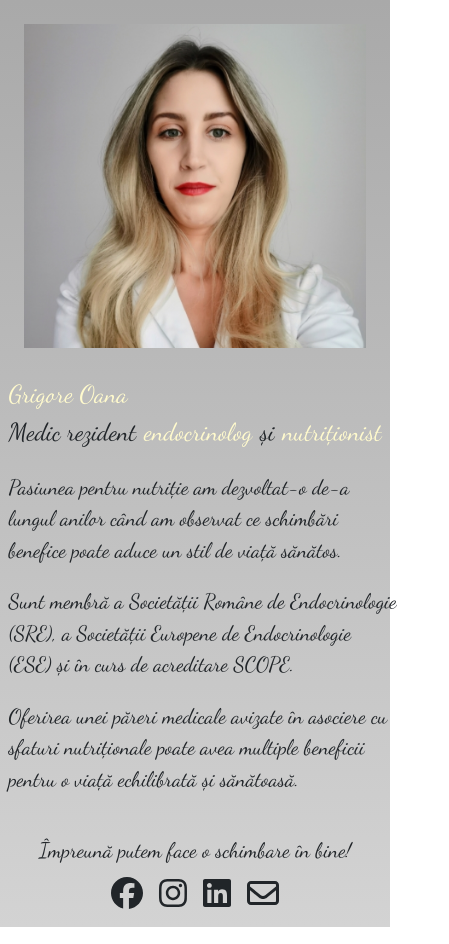
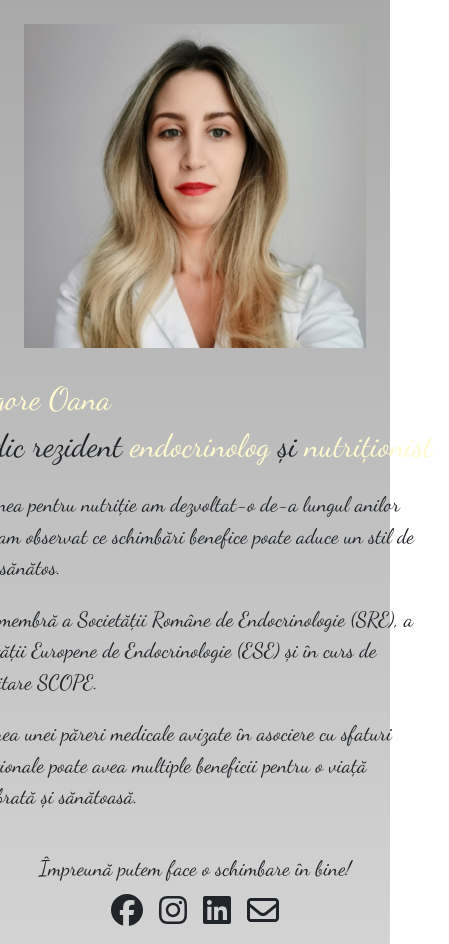
Before and after one commit to RaresMihail/OanaLandingPage, an Angular app: page / in a window 390 px wide. Shown: the whole page, 449 px wide, since content can reach past the window. Built offline with nearby package versions, Linux system fonts and the light colour scheme.

Commit message:
Fix text size on phone resolution

```diff
--- a/src/app/components/landing-page/landing-page.component.html
+++ b/src/app/components/landing-page/landing-page.component.html
@@ -15,7 +15,7 @@
           <h2 class="word-highlight">nutriționist</h2>
         </div>
       </div>
-      <div class="d-flex flex-column pb-3 ps-3">
+      <div class="d-flex flex-column pb-3 px-3">
         <p class="text-wrap summary-description">Pasiunea pentru nutriție am dezvoltat-o de-a lungul anilor când am observat ce schimbări benefice poate aduce un stil de viață sănătos.</p>
         <p class="text-wrap py-1 summary-description">Sunt membră a Societății Române de Endocrinologie (SRE), a Societății Europene de Endocrinologie (ESE) și în curs de acreditare SCOPE.</p>
         <p class="text-wrap pb-1 summary-description">Oferirea unei păreri medicale avizate în asociere cu sfaturi nutriționale poate avea multiple beneficii pentru o viață echilibrată și sănătoasă.</p>
--- a/src/app/components/landing-page/landing-page.component.scss
+++ b/src/app/components/landing-page/landing-page.component.scss
@@ -7,6 +7,10 @@
 
   .summary-description {
     font-size: 21px;
+  }
+
+  h2 {
+    font-size: 32px;
   }
 
   .word-highlight {
@@ -38,3 +42,13 @@
     max-width: 50%;
   }
 }
+
+@media (max-width: 360px) {
+  .summary-description {
+    font-size: 12px;
+  }
+
+  h2 {
+    font-size: 18px;
+  }
+}
```
